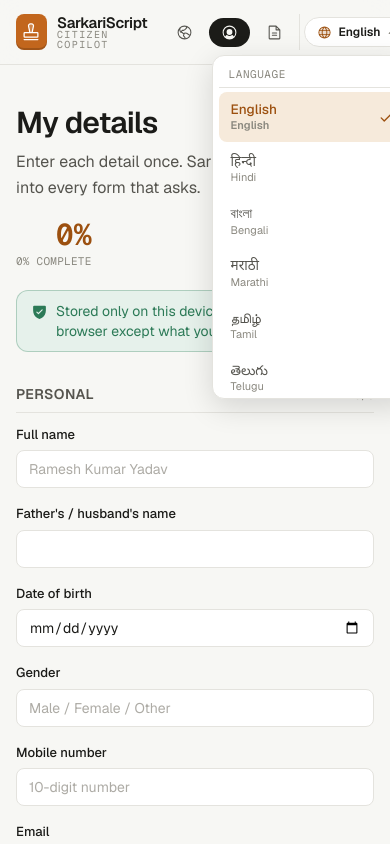
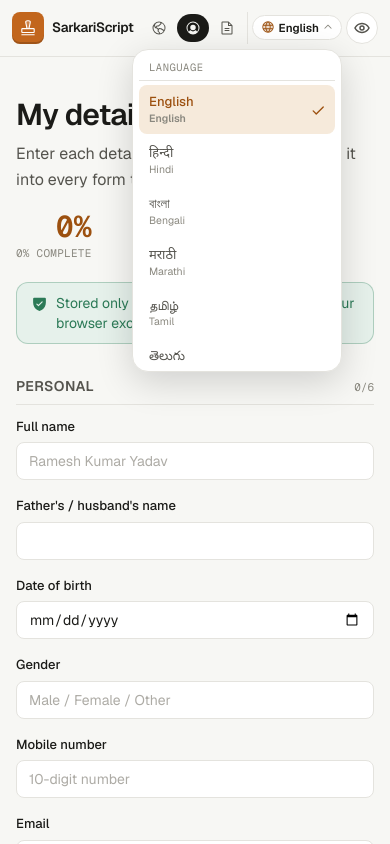
Before and after one commit to suraj-yadav0/sarkariscript, a Next.js app in the folder frontend/: page /profile in a window 390 px wide. Both pictures are taken after a click on the button "English". Shown: the top 844 px of the page. Built offline with nearby package versions, Linux system fonts and the light colour scheme.

Commit message:
fix(ui): make navigation header responsive and compact for mobile viewports

```diff
--- a/frontend/components/A11yToolbar.tsx
+++ b/frontend/components/A11yToolbar.tsx
@@ -74,13 +74,13 @@ export function A11yToolbar() {
         aria-expanded={open}
         aria-label={t(lang, "a11y.button_label")}
         title={t(lang, "a11y.button_label")}
-        className={`relative inline-flex h-9 w-9 items-center justify-center rounded-full border transition-all active:scale-[0.96] focus-visible:outline-2 focus-visible:outline-saffron ${
+        className={`relative inline-flex h-8 w-8 sm:h-9 sm:w-9 shrink-0 items-center justify-center rounded-full border transition-all active:scale-[0.96] focus-visible:outline-2 focus-visible:outline-saffron ${
           open || hasCustomSettings
             ? "border-saffron bg-saffron-soft text-saffron-deep font-bold"
             : "border-line bg-surface text-muted hover:border-ink hover:text-ink"
         }`}
       >
-        <Eye size={18} weight={hasCustomSettings ? "fill" : "bold"} />
+        <Eye size={16} weight={hasCustomSettings ? "fill" : "bold"} className="sm:w-[18px] sm:h-[18px]" />
         {hasCustomSettings && (
           <span className="absolute -top-0.5 -right-0.5 h-2.5 w-2.5 rounded-full bg-saffron ring-2 ring-surface" />
         )}
--- a/frontend/components/AppShell.tsx
+++ b/frontend/components/AppShell.tsx
@@ -28,14 +28,16 @@ function NavItem({
   return (
     <Link
       href={href}
-      className={`inline-flex items-center gap-1.5 rounded-full px-3 py-1.5 text-sm transition-colors focus-visible:outline-2 focus-visible:outline-saffron ${
+      aria-label={label}
+      title={label}
+      className={`inline-flex items-center justify-center gap-1.5 rounded-full px-2 sm:px-3 py-1.5 text-sm transition-colors focus-visible:outline-2 focus-visible:outline-saffron shrink-0 ${
         active
-          ? "bg-ink text-paper"
+          ? "bg-ink text-paper font-medium"
           : "text-muted hover:text-ink hover:bg-black/5"
       }`}
     >
       {icon}
-      <span className="hidden sm:inline">{label}</span>
+      <span className="hidden md:inline text-xs sm:text-sm">{label}</span>
     </Link>
   );
 }
@@ -63,32 +65,34 @@ export function AppShell({ children }: { children: ReactNode }) {
 
       <header
         role="banner"
-        className="print-hidden sticky top-0 z-40 border-b border-line bg-paper/90 backdrop-blur-md"
+        className="print-hidden sticky top-0 z-40 border-b border-line bg-paper/95 backdrop-blur-md"
       >
-        <div className="mx-auto flex h-16 max-w-[1200px] items-center justify-between gap-3 px-4 md:px-6">
+        <div className="mx-auto flex h-14 sm:h-16 max-w-[1200px] items-center justify-between gap-1.5 sm:gap-3 px-3 sm:px-4 md:px-6">
+          {/* Brand Logo */}
           <Link
             href="/"
             aria-label="SarkariScript Home"
-            className="group flex items-center gap-2.5 focus-visible:outline-2 focus-visible:outline-saffron"
+            className="group flex items-center gap-2 shrink-0 focus-visible:outline-2 focus-visible:outline-saffron"
           >
-            <span className="flex h-9 w-9 items-center justify-center rounded-lg bg-saffron text-white shadow-[inset_0_-2px_0_rgba(0,0,0,0.18)]">
-              <Stamp size={20} weight="duotone" />
+            <span className="flex h-8 w-8 sm:h-9 sm:w-9 items-center justify-center rounded-lg bg-saffron text-white shadow-[inset_0_-2px_0_rgba(0,0,0,0.18)] shrink-0">
+              <Stamp size={18} weight="duotone" className="sm:w-5 sm:h-5" />
             </span>
             <span className="leading-none">
-              <span className="block text-[15px] font-semibold tracking-tight">
+              <span className="block text-[13.5px] sm:text-[15px] font-semibold tracking-tight text-ink">
                 SarkariScript
               </span>
-              <span className="block font-mono text-[10px] uppercase tracking-[0.14em] text-faint">
+              <span className="hidden sm:block font-mono text-[9.5px] sm:text-[10px] uppercase tracking-[0.14em] text-faint">
                 citizen copilot
               </span>
             </span>
           </Link>
 
-          <div className="flex items-center gap-1 sm:gap-2">
+          {/* Navigation Links & Action Controls */}
+          <div className="flex items-center gap-1 sm:gap-2 shrink-0">
             <nav
               role="navigation"
               aria-label="Main Navigation"
-              className="flex items-center gap-1"
+              className="flex items-center gap-0.5 sm:gap-1"
             >
               <NavItem
                 href="/"
@@ -96,8 +100,9 @@ export function AppShell({ children }: { children: ReactNode }) {
                 active={pathname === "/"}
                 icon={
                   <GlobeHemisphereWest
-                    size={17}
+                    size={16}
                     weight={activeWeight(pathname, "/")}
+                    className="sm:w-[17px] sm:h-[17px]"
                   />
                 }
               />
@@ -107,8 +112,9 @@ export function AppShell({ children }: { children: ReactNode }) {
                 active={pathname === "/profile"}
                 icon={
                   <UserCircle
-                    size={17}
+                    size={16}
                     weight={activeWeight(pathname, "/profile")}
+                    className="sm:w-[17px] sm:h-[17px]"
                   />
                 }
               />
@@ -118,14 +124,15 @@ export function AppShell({ children }: { children: ReactNode }) {
                 active={pathname === "/rti"}
                 icon={
                   <FileText
-                    size={17}
+                    size={16}
                     weight={activeWeight(pathname, "/rti")}
+                    className="sm:w-[17px] sm:h-[17px]"
                   />
                 }
               />
             </nav>
 
-            <div className="flex items-center gap-1.5 pl-1 sm:pl-2 border-l border-line">
+            <div className="flex items-center gap-1 sm:gap-1.5 pl-1 sm:pl-2 border-l border-line shrink-0">
               <LanguageSelector />
               <A11yToolbar />
             </div>
@@ -133,7 +140,14 @@ export function AppShell({ children }: { children: ReactNode }) {
         </div>
 
         {profileCompletionPct > 0 && profileCompletionPct < 100 && pathname !== "/profile" && (
-          <div className="h-0.5 w-full bg-line" role="progressbar" aria-valuenow={profileCompletionPct} aria-valuemin={0} aria-valuemax={100} aria-label="Profile completion progress">
+          <div
+            className="h-0.5 w-full bg-line"
+            role="progressbar"
+            aria-valuenow={profileCompletionPct}
+            aria-valuemin={0}
+            aria-valuemax={100}
+            aria-label="Profile completion progress"
+          >
             <div
               className="h-full bg-saffron transition-all duration-500"
               style={{ width: `${profileCompletionPct}%` }}
--- a/frontend/components/LanguageSelector.tsx
+++ b/frontend/components/LanguageSelector.tsx
@@ -40,20 +40,22 @@ export function LanguageSelector() {
   }
 
   return (
-    <div className="relative" ref={dropdownRef} onKeyDown={handleKeyDown}>
+    <div className="relative shrink-0" ref={dropdownRef} onKeyDown={handleKeyDown}>
       <button
         onClick={() => setOpen(!open)}
         aria-expanded={open}
         aria-haspopup="listbox"
         aria-label={`${t(lang, "nav.lang")}: ${current.nativeLabel}`}
-        className="inline-flex items-center gap-1.5 rounded-full border border-line bg-surface px-3 py-1.5 text-xs font-medium text-muted transition-all hover:border-ink hover:text-ink active:scale-[0.98] focus-visible:outline-2 focus-visible:outline-saffron"
+        className="inline-flex items-center gap-1 sm:gap-1.5 rounded-full border border-line bg-surface px-2 sm:px-3 py-1 sm:py-1.5 text-xs font-medium text-muted transition-all hover:border-ink hover:text-ink active:scale-[0.98] focus-visible:outline-2 focus-visible:outline-saffron"
       >
-        <Globe size={15} weight="duotone" className="text-saffron-deep shrink-0" />
-        <span className="font-semibold text-ink">{current.nativeLabel}</span>
+        <Globe size={14} weight="duotone" className="text-saffron-deep shrink-0 sm:w-[15px] sm:h-[15px]" />
+        <span className="font-semibold text-ink text-[11.5px] sm:text-xs truncate max-w-[55px] xs:max-w-[70px] sm:max-w-none">
+          {current.nativeLabel}
+        </span>
         <CaretDown
-          size={12}
+          size={10}
           weight="bold"
-          className={`text-faint transition-transform duration-200 ${
+          className={`text-faint transition-transform duration-200 shrink-0 sm:w-3 sm:h-3 ${
             open ? "rotate-180" : ""
           }`}
         />
@@ -63,12 +65,12 @@ export function LanguageSelector() {
         <div
           role="listbox"
           aria-label={t(lang, "nav.lang")}
-          className="absolute right-0 top-full z-50 mt-2 min-w-[200px] overflow-hidden rounded-xl border border-line bg-surface p-1.5 shadow-[0_8px_30px_rgba(0,0,0,0.14)] backdrop-blur-md focus:outline-none"
+          className="absolute right-0 top-full z-50 mt-2 w-[210px] max-w-[calc(100vw-24px)] overflow-hidden rounded-2xl border border-line bg-surface p-1.5 shadow-[0_10px_36px_rgba(0,0,0,0.16)] backdrop-blur-md focus:outline-none"
         >
-          <div className="px-2.5 py-1 text-[11px] font-mono uppercase tracking-wider text-faint border-b border-line mb-1">
+          <div className="px-2.5 py-1 text-[10.5px] font-mono uppercase tracking-wider text-faint border-b border-line mb-1">
             {t(lang, "nav.lang")}
           </div>
-          <div className="max-h-[300px] overflow-y-auto space-y-0.5">
+          <div className="max-h-[280px] overflow-y-auto space-y-0.5">
             {LANGUAGES.map((item) => {
               const active = item.code === lang;
               return (
@@ -77,17 +79,17 @@ export function LanguageSelector() {
                   role="option"
                   aria-selected={active}
                   onClick={() => handleSelect(item.code, item.nativeLabel)}
-                  className={`flex w-full items-center justify-between gap-3 rounded-lg px-3 py-2 text-left text-sm transition-colors ${
+                  className={`flex w-full items-center justify-between gap-2.5 rounded-lg px-2.5 py-2 text-left text-sm transition-colors ${
                     active
                       ? "bg-saffron-soft text-saffron-deep font-semibold"
                       : "text-muted hover:bg-black/5 hover:text-ink"
                   }`}
                 >
                   <div className="flex flex-col">
-                    <span className="font-medium text-[13.5px] leading-snug">
+                    <span className="font-medium text-[13px] leading-snug">
                       {item.nativeLabel}
                     </span>
-                    <span className="text-[11px] text-faint">
+                    <span className="text-[10.5px] text-faint">
                       {item.label}
                     </span>
                   </div>
```
